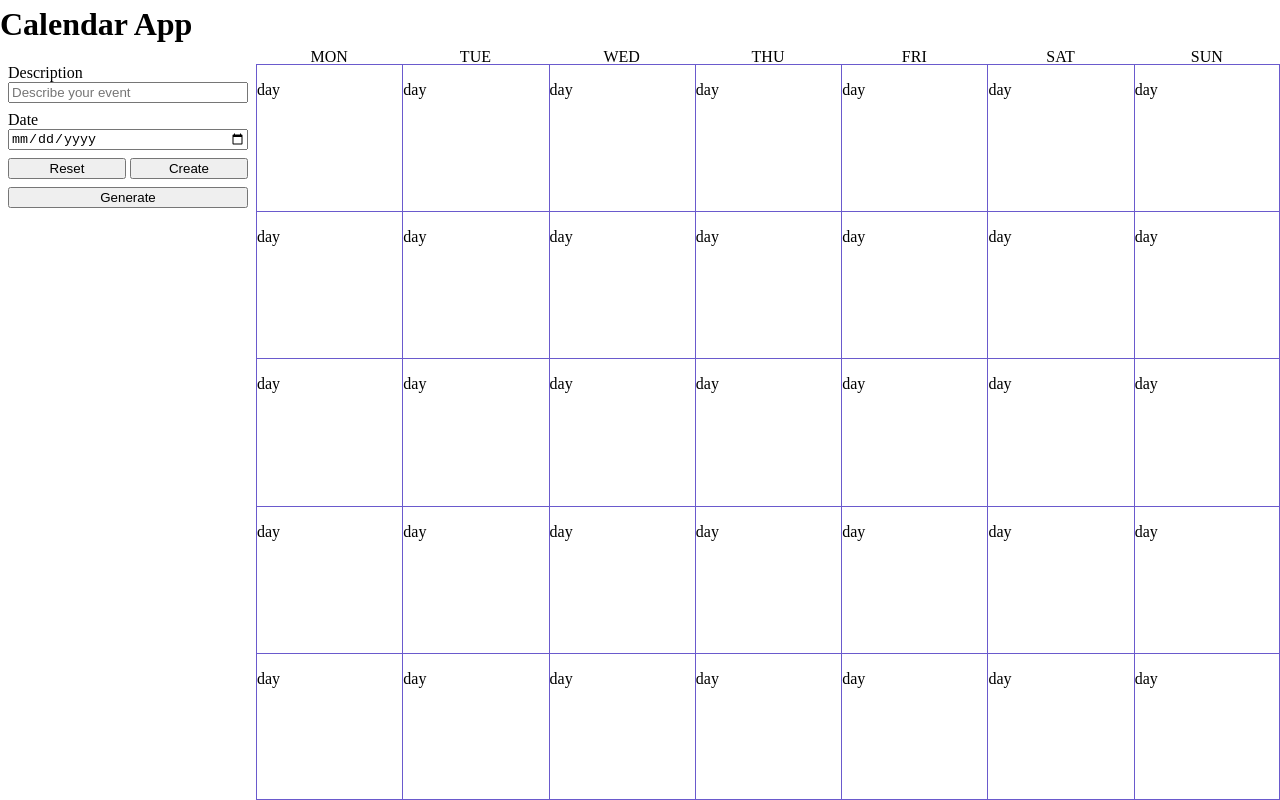
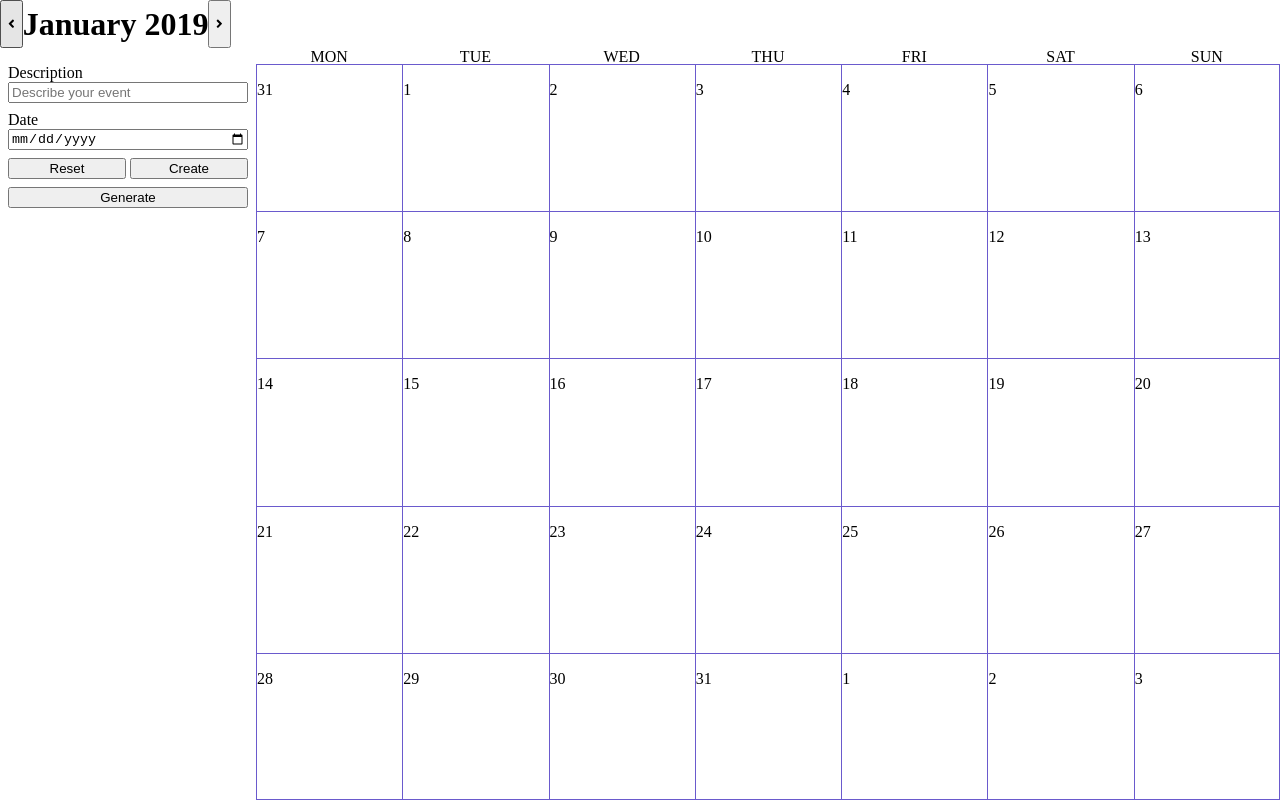
Before and after one commit to VAggrippino/betacode_interview_01, a React (Create React App) app in the folder 04_calendar/: page / in a window 1280 px wide. Built offline with nearby package versions, Linux system fonts and the light colour scheme.

Commit message:
Add Month and Day indicators

```diff
--- a/04_calendar/package.json
+++ b/04_calendar/package.json
@@ -3,6 +3,11 @@
   "version": "0.1.0",
   "private": true,
   "dependencies": {
+    "@fortawesome/fontawesome-svg-core": "^1.2.12",
+    "@fortawesome/free-solid-svg-icons": "^5.6.3",
+    "@fortawesome/react-fontawesome": "^0.1.3",
+    "i": "^0.3.6",
+    "npm": "^6.5.0",
     "react": "^16.7.0",
     "react-dom": "^16.7.0",
     "react-scripts": "2.1.3"
--- a/04_calendar/src/components/App.js
+++ b/04_calendar/src/components/App.js
@@ -3,18 +3,49 @@ import Month from './Month';
 import Controls from './Controls';
 import './scss/App.scss';
 
+import { library } from '@fortawesome/fontawesome-svg-core'
+import { FontAwesomeIcon } from '@fortawesome/react-fontawesome'
+import { faAngleLeft, faAngleRight } from '@fortawesome/free-solid-svg-icons'
+
+library.add(faAngleLeft, faAngleRight);
+
 class App extends React.Component {
+  state = {
+    activeDate: new Date()
+  }
+
+  getMonthName = () => {
+    const month = [
+      'January',
+      'February',
+      'March',
+      'April',
+      'May',
+      'June',
+      'July',
+      'August',
+      'September',
+      'October',
+      'November',
+      'December'
+    ];
+
+    return month[this.state.activeDate.getMonth()];
+  }
+
   render() {
     return (
       <div className="calendar">
         <header className="calendar--header">
-          <h1>Calendar App</h1>
+          <button><FontAwesomeIcon icon="angle-left" /></button>
+          <h1>{this.getMonthName()} {this.state.activeDate.getFullYear()}</h1>
+          <button><FontAwesomeIcon icon="angle-right" /></button>
         </header>
         <aside className="calendar--controls">
           <Controls />
         </aside>
         <main className="calendar--main">
-          <Month />
+          <Month activeDate={this.state.activeDate} />
         </main>
       </div>
     );
--- a/04_calendar/src/components/Month.js
+++ b/04_calendar/src/components/Month.js
@@ -4,6 +4,16 @@ import './scss/Month.scss';
 
 class Month extends React.Component {
   render() {
+    const activeDate = this.props.activeDate;
+
+    // Determine what day of the week the month starts on.
+    // getDay() starts on Sunday, but our calendar starts on Monday.
+    activeDate.setDate(1);
+    const firstOfMonth = (activeDate.getDay() === 0) ? 6 : activeDate.getDay() - 1;
+
+    // setDate() arguments start at 1.
+    const dateViewStart = 1 - firstOfMonth;
+
     return (
       <div className="month">
         <div className="month--daystrip">
@@ -16,9 +26,12 @@ class Month extends React.Component {
           <div>SUN</div>
         </div>
         <div className="month--days">
-          {[...Array(35).keys()].map((day) => {
-            return <MonthDay key={day} />;
-          })}
+          {([...Array(35).keys()].map((day) => {
+            const dayValue = dateViewStart + day;
+            const dayDate = new Date();
+            dayDate.setDate(dayValue);
+            return <MonthDay key={day} date={dayDate.getDate()} />;
+          }))}
         </div>
       </div>
     );
--- a/04_calendar/src/components/MonthDay.js
+++ b/04_calendar/src/components/MonthDay.js
@@ -3,9 +3,11 @@ import './scss/MonthDay.scss';
 
 class MonthDay extends React.Component {
   render() {
+    const myDate = new Date();
+    myDate.setDate(this.props.date);
     return (
       <div className="month--day">
-        <p>day</p>
+        <p>{myDate.getDate()}</p>
       </div>
     );
   }
--- a/04_calendar/src/components/scss/App.scss
+++ b/04_calendar/src/components/scss/App.scss
@@ -21,6 +21,7 @@ body {
 
   .calendar--header {
     flex: 100%;
+    display: flex;
     h1 {
       font-size: $header-height * 2/3;
       margin: 0;
```
Also changed, not shown: 1 other file (tests, documents, lock files or other folders).
